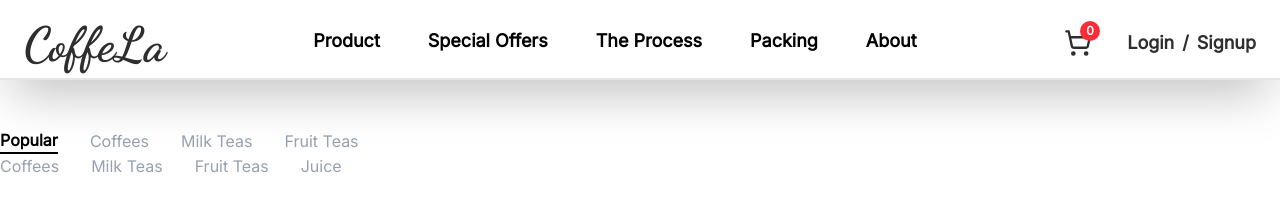
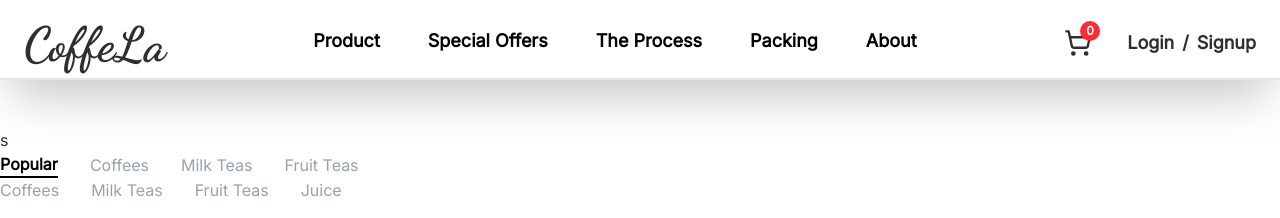
Before and after one commit to Duy-Lam-3300/coffee-shop-fe, a Next.js app: page /product in a window 1280 px wide. Shown: the top 218 px of the page. Built offline with nearby package versions, Linux system fonts and the light colour scheme.

Commit message:
deployment #6

```diff
--- a/src/app/product/productList.tsx
+++ b/src/app/product/productList.tsx
@@ -91,6 +91,7 @@ export default function ProductList() {
         <div className="py-12 bg-white">
             <div className="max-w-7xl mx-auto ">
                 <div className="">
+                    <h2>s</h2>
                     {/* <h2 className={`font-bold text-5xl ${dancingScript.className}    `}>Products</h2> */}
                 </div>
                 <div className="flex gap-8">
```
